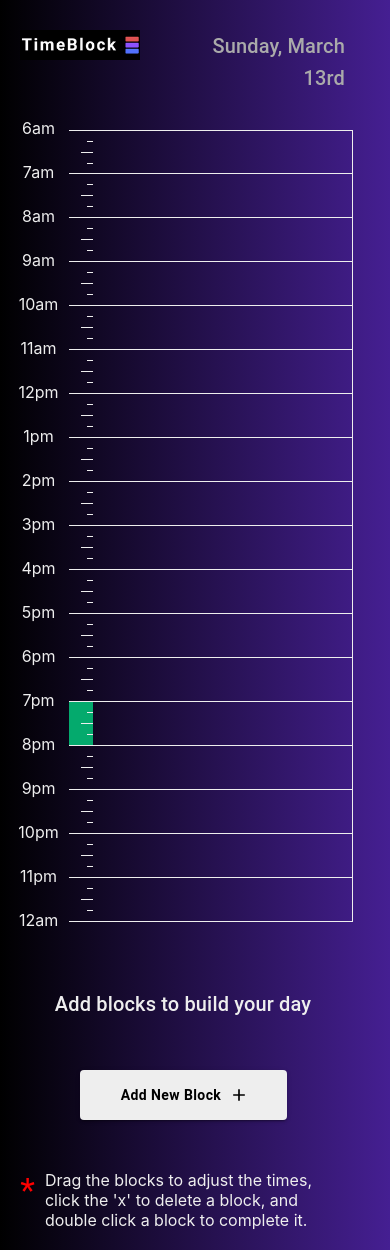
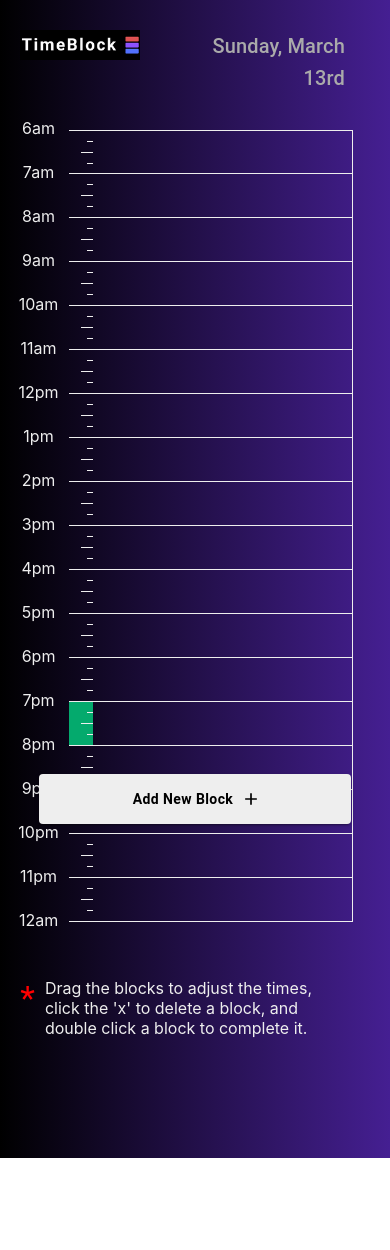
Before and after one commit to evanbrooks0629/TimeBlock, a React (Create React App) app: page / in a window 390 px wide. After the commit the page ends 1158 px from the top, so only its background shows below. Built offline with nearby package versions, Linux system fonts and the light colour scheme.

Commit message:
stick button on mobile, increases UX

```diff
--- a/src/DayBlock.js
+++ b/src/DayBlock.js
@@ -189,16 +189,17 @@ function DayBlock() {
             // area to create events
           }
           <Grid container spacing={0}>
-              <Grid item xs={12} sx={{ height: { xs: '10px', sm: '10px', md: '260px', lg: '260px' } }} />
-              <Grid item xs={12}>
+              <Grid item xs={12} sx={{ height: { xs: '0px', sm: '10px', md: '260px', lg: '260px' } }} />
+              <Grid item xs={12} sx={{ display: { xs: 'none', sm: 'block', md: 'block', lg: 'block' } }}>
                 <Typography align="center" variant="h6" style={{color: "#eeeeee"}}>Add blocks to build your day</Typography>
               </Grid>
-              <Grid item xs={12} style={{height: "50px"}} />
+              <Grid item xs={12} sx={{ height: { xs: '0px', sm: '50px', md: '50px', lg: '50px' } }} />
               <Grid item xs={3} />
               <Grid item xs={6}>
                     <Button
                         variant="contained"
                         endIcon={<AddIcon />}
+                        sx={{ position: {xs: 'fixed', sm: 'static', md: 'static', lg: 'static'}, bottom: {xs:'20px'}, left: {xs:'10%'}, width: {xs: '80%'}}}
                         style={{backgroundColor: "#eeeeee", color: "black", height: "50px", textTransform: "none", fontWeight: "bold"}}
                         fullWidth
                         onClick={handleClickOpen}>
@@ -278,16 +279,16 @@ function DayBlock() {
                     </Dialog>
               </Grid>
               <Grid item xs={3} />
-              <Grid item xs={12} sx={{ height: { xs: '50px', sm: '50px', md: '320px', lg: '320px' } }} />
+              <Grid item xs={12} sx={{ height: { xs: '0px', sm: '50px', md: '320px', lg: '320px' } }}/>
               <Grid item xs={1} />
               <Grid item xs={1}>
                   <Typography variant="h4" style={{color: "red"}}>*</Typography>
               </Grid>
               <Grid item xs={8} align="left">
-                <Typography align="left" variant="h7" style={{color: "#eeeeee"}}>Drag the blocks to adjust the times, click the 'x' to delete a block, and double click a block to complete it.</Typography>
+                <Typography align="left" variant="h7" style={{color: "#eeeeee"}} >Drag the blocks to adjust the times, click the 'x' to delete a block, and double click a block to complete it.</Typography>
               </Grid>
               <Grid item xs={2} />
-              <Grid item xs={12} sx={{ height: { xs: '20px', sm: '20px', md: '0px', lg: '0px' } }} />
+              <Grid item xs={12} sx={{ height: { xs: '120px', sm: '20px', md: '0px', lg: '0px' } }} />
           </Grid>
         </Grid>
     </Grid>
```
